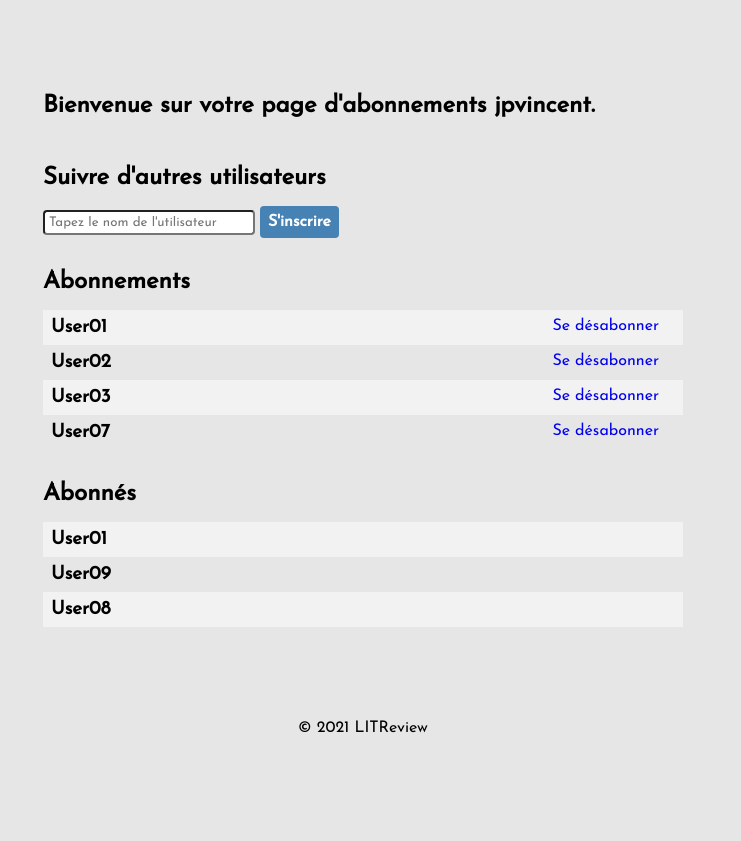
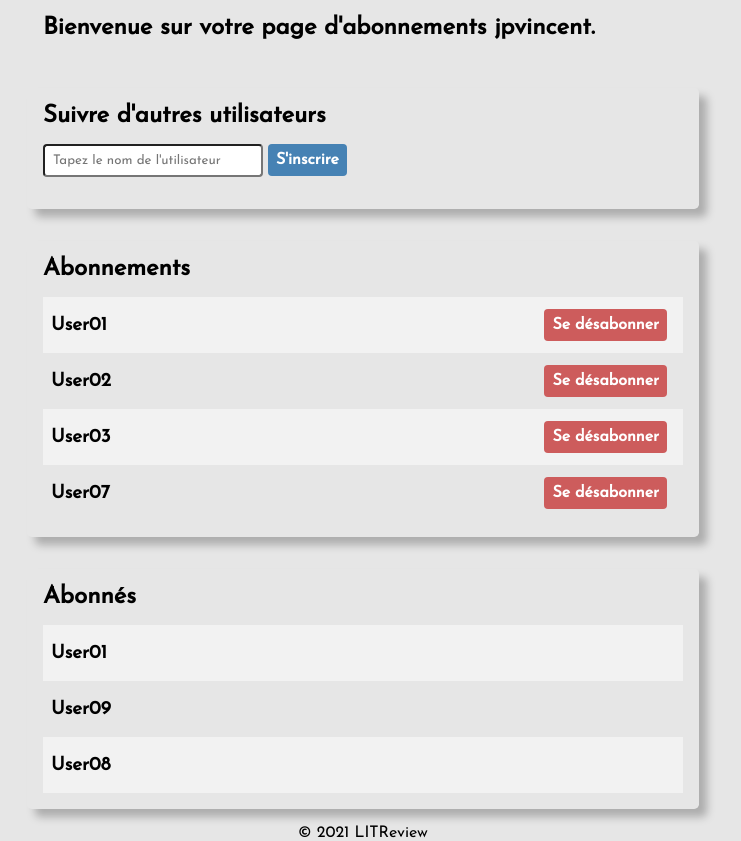
Before and after one commit to jpvincent1980/P9, a Django app: page /subscriptions/ in a window 1280 px wide. Shown: the part 64-905 px from the top of the page, without its empty margins (277-1018 px from the left). Before the commit the page ends 797 px from the top, so only its background shows below. Run offline with Django 3.2, Linux system fonts and the light colour scheme; a user stored in the database is signed in; data comes from the database, SQL or seed files in the repository; both versions use the stored data as it was after the commit.

Commit message:
CSS updates

```diff
--- a/src/accounts/static/css/style.css
+++ b/src/accounts/static/css/style.css
@@ -11,7 +11,7 @@ body {
 
 input {
     background-color: #fff;
-    padding: .25rem;
+    padding: .5rem;
 }
 
 html, body {
@@ -43,22 +43,37 @@ header  a, nav  a, p a {
     text-align: center;
 }
 
-.login h2, .signup h2, .search h2 {
+.login h2, .signup h2, .main-section h2,form,p,article {
     margin-bottom: 1rem;
+    text-align: justify;
 }
 
-.search {
+.main-section {
     margin: 1rem auto;
     width: 50%;
 }
 
-.search-list > div {
+.main-section-list {
+    border: 0;
+    border-radius: .3rem;
+    padding: 1rem;
+    box-shadow: .5rem .5rem .5rem rgba(0,0,0,.25);
+}
+
+.main-section-list > div {
     display: flex;
     justify-content: space-between;
     padding: .5rem;
+    align-items: center;
+    min-height: 2.5rem;
 }
 
-.search-list > div:nth-child(even) {
+.main-section-list > div a {
+    padding: 0;
+    margin-right: .5rem;
+}
+
+.main-section-list > div:nth-child(even) {
     background-color: rgba(255,255,255,.5);
 }
 
@@ -98,6 +113,11 @@ header  a, nav  a, p a {
     background-color: steelblue;
 }
 
+.btn-delete {
+    color: #fff;
+    background-color: indianred;
+}
+
 .signup-confirmation {
     font-size: 3rem;
     text-align: center;
@@ -125,3 +145,11 @@ footer {
     align-items: baseline;
     justify-content: space-around;
 }
+
+@media (max-width: 1024px) {
+
+    .main-section {
+        width: 90%;
+}
+
+}
--- a/src/accounts/templates/accounts/signup.html
+++ b/src/accounts/templates/accounts/signup.html
@@ -8,11 +8,14 @@
 
     {% block content %}
     {% if user.is_authenticated %}
+    <section class="main-section">
         <p><h2>Vous êtes déjà inscrit sur notre site.</h2></p>
         <p>
             <a href="{% url 'accounts:index' %}"><buttom class="btn btn-submit">Revenir à l'accueil</buttom></a>
         </p>
+    </section>
     {% else %}
+    <section class="main-section">
         <form method="POST" class="signup">
             <h2>Inscrivez-vous</h2>
             {% csrf_token %}
@@ -30,5 +33,6 @@
                 <input type="submit" value="S'inscrire" class="btn btn-submit">
             </p>
         </form>
+    </section>
     {% endif %}
     {% endblock %}
--- a/src/reviews/templates/reviews/subscriptions.html
+++ b/src/reviews/templates/reviews/subscriptions.html
@@ -13,22 +13,22 @@
         <a href="{% url 'accounts:index' %}"><buttom class="btn btn-submit">Revenir à l'accueil</buttom></a>
     </p>
 {% else %}
-            <section class="search">
+            <section class="main-section">
                 <h2>Bienvenue sur votre page d'abonnements {{ user.username }}.</h2>
             </section>
-            <section class="search">
+            <section class="main-section main-section-list">
                 <h2>Suivre d'autres utilisateurs</h2>
                 <form method="POST">
                     <input type="text" placeholder="Tapez le nom de l'utilisateur" id="id_user_search">
                     <input type="submit" value="S'inscrire" class="btn btn-submit">
                 </form>
             </section>
-            <section class="search search-list">
+            <section class="main-section main-section-list">
                 <h2>Abonnements</h2>
                 {% for user in followed_users %}
                     <div>
                         <h3>{{ user }}</h3>
-                        <span><a href="#">Se désabonner</a></span>
+                        <a href="#"><button class="btn btn-delete">Se désabonner</button></a>
                     </div>
                 {% empty %}
                 <div>
@@ -36,7 +36,7 @@
                 </div>
                 {% endfor %}
             </section>
-            <section class="search search-list">
+            <section class="main-section main-section-list">
                 <h2>Abonnés</h2>
                 {% for follower in followers %}
                     <div>
```
Also changed, not shown: src/accounts/templates/accounts/index.html (+13 -0 lines), src/db.sqlite3.
